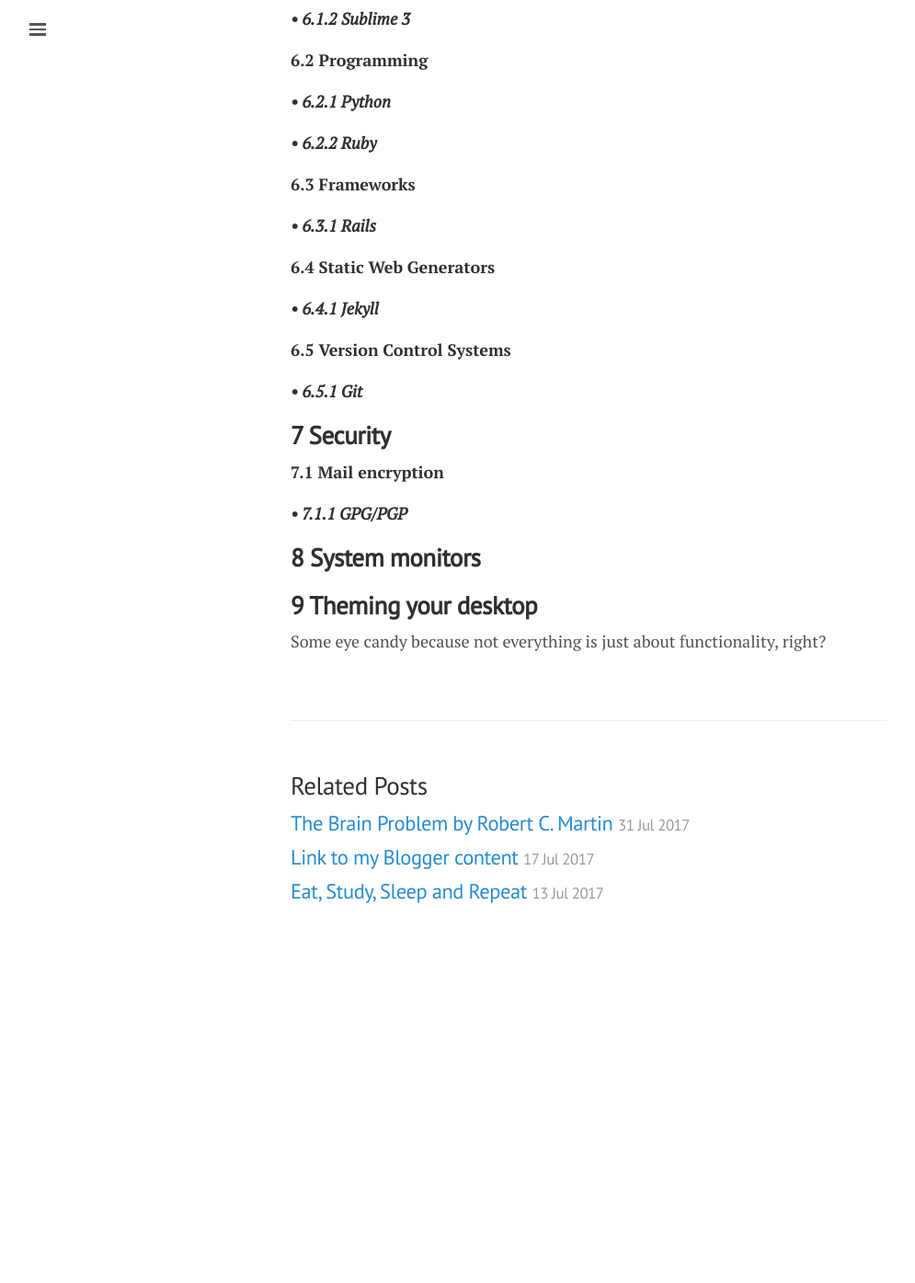
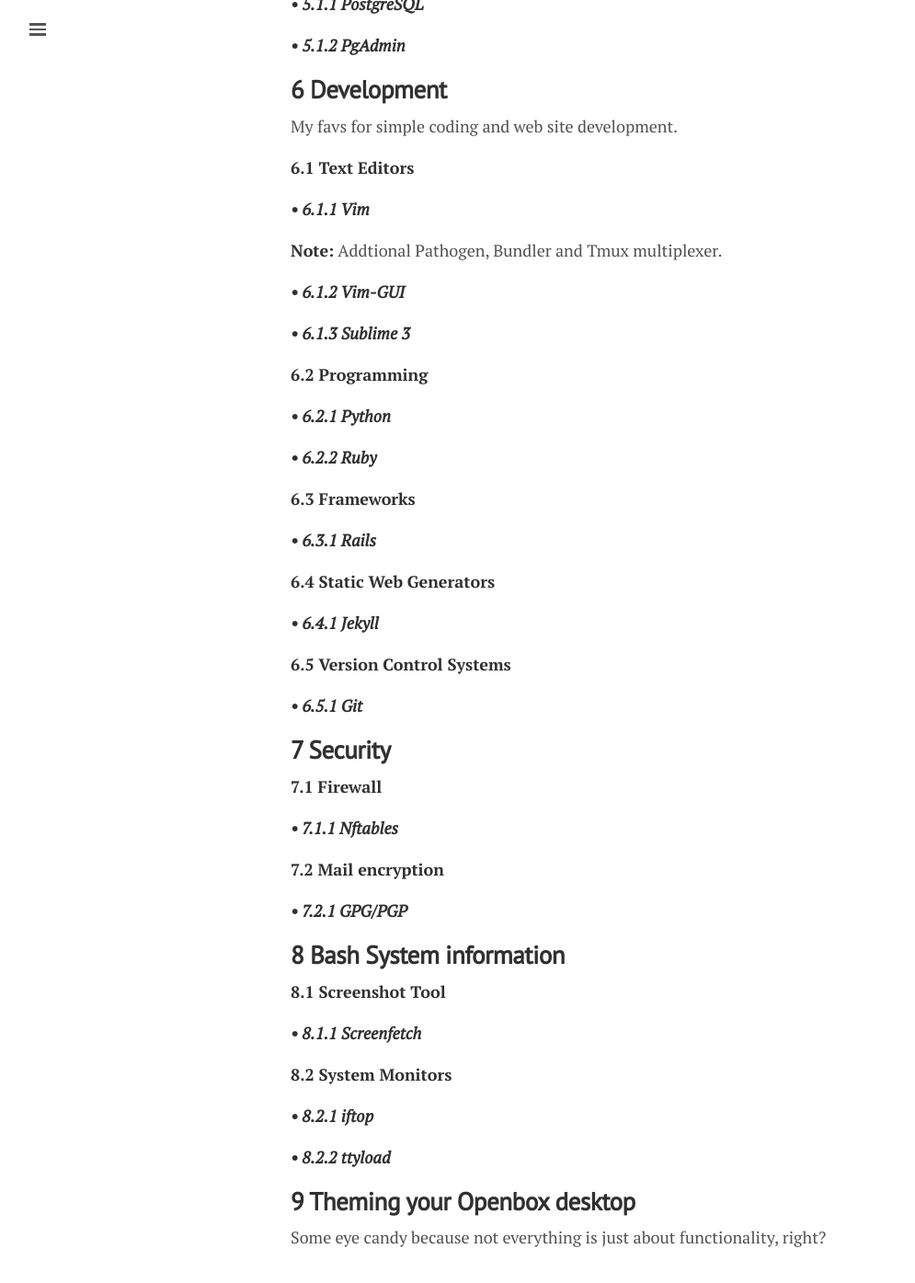
Before and after one commit to lgeurts/lgeurts.github.io, a Jekyll site: the page built from _posts/2017-07-11-bunsenlabs-linux-setup-notes-for dell-inspiron-6000.md, in a window 1280 px wide and 1400 px high, scrolled down 3540 px. Shown: the top 1395 px of the window at 92% size, without its empty margins (0-995 px from the left). Built offline with Jekyll 4.4.1, drawn with Linux system fonts in a browser that asks for light colours; nearby versions of some CDN libraries; comment, search, counter and statistics services are not loaded; before the commit the page ends 4577 px from its top, so only the background shows below that; some of the changed text lies outside the part shown.

Commit message:
Update 2017-07-11-bunsenlabs-linux-setup-notes-for dell-inspiron-6000.md

```diff
--- a/_posts/2017-07-11-bunsenlabs-linux-setup-notes-for dell-inspiron-6000.md
+++ b/_posts/2017-07-11-bunsenlabs-linux-setup-notes-for dell-inspiron-6000.md
@@ -76,17 +76,27 @@
 
 ***Note:*** I don't like the splash screen when starting LibreOffice. To get rid of it,
 
+***• 4.3.2 Clawsmail***
+
+***Note:*** If you want to send and receive mail via a terminal, Mutt and Mutt-patched are a must.
+
 **4.4 Graphics**
 
 ***• 4.4.1 Gimp***
+
+***• 4.4.2 Viewnior***
 
 Click, install.
 
 **4.5 Multimedia apps**
 
-***• 4.5.1 YouTube-dl***
+***• 4.5.1 Mpd***
 
-***• 4.5.2 Ncmpcpp***
+***• 4.5.2 Mpc***
+
+***• 4.5.3 Ncmpcpp***
+
+***• 4.5.4 YouTube-dl***
 
 **5 Databases**
 ---------------
@@ -104,7 +114,11 @@
 
 ***• 6.1.1 Vim***
 
-***• 6.1.2 Sublime 3***
+**Note:** Addtional Pathogen, Bundler and Tmux multiplexer.
+
+***• 6.1.2 Vim-GUI***
+
+***• 6.1.3 Sublime 3***
 
 **6.2 Programming**
 
@@ -127,13 +141,27 @@
 **7 Security**
 --------------
 
-**7.1 Mail encryption**
+**7.1 Firewall**
 
-***• 7.1.1 GPG/PGP***
+***• 7.1.1 Nftables***
 
-**8 System monitors**
----------------------
+**7.2 Mail encryption**
 
-**9 Theming your desktop**
---------------------------
+***• 7.2.1 GPG/PGP***
+
+**8 Bash System information**
+-----------------------------
+
+**8.1 Screenshot Tool**
+
+***• 8.1.1 Screenfetch***
+
+**8.2 System Monitors**
+
+***• 8.2.1 iftop***
+
+***• 8.2.2 ttyload***
+
+**9 Theming your Openbox desktop**
+----------------------------------
 Some eye candy because not everything is just about functionality, right?
```
